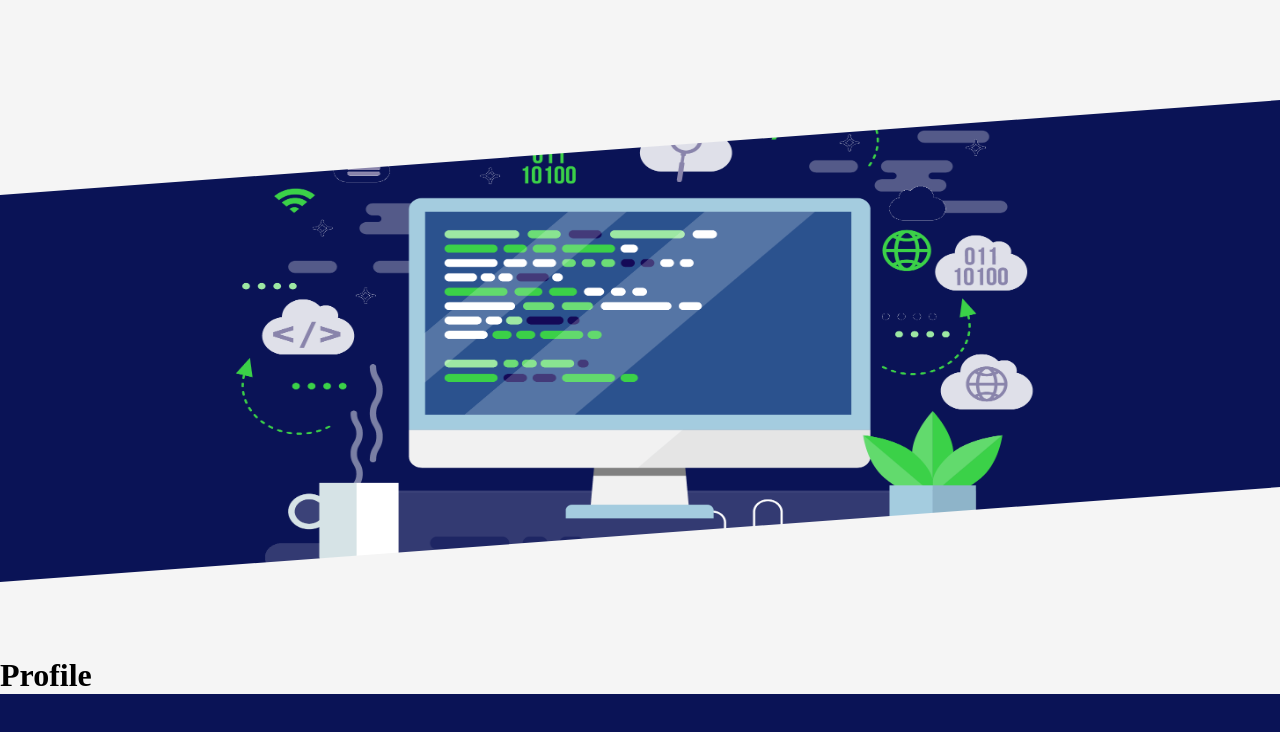
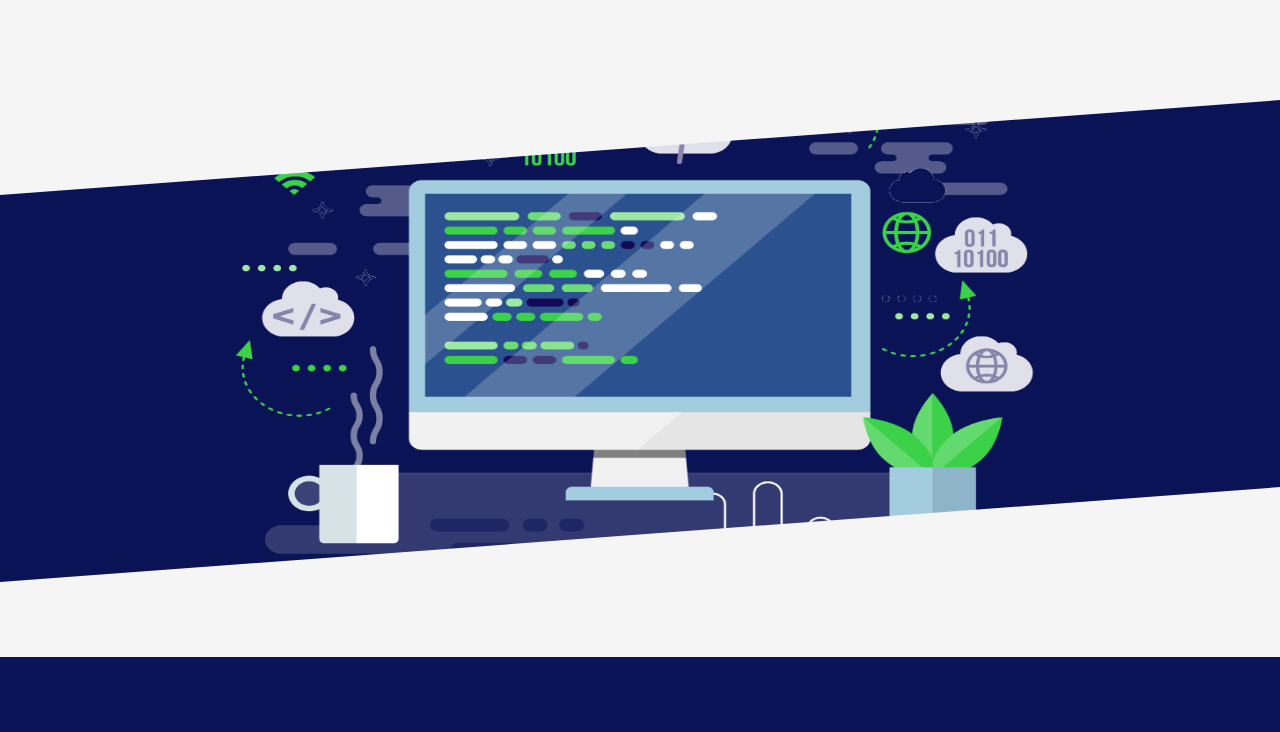
Before and after one commit to FelipeMarqueStefano/SiteTeste, a plain HTML site: page index.html in a window 1280 px wide. Shown: the top 732 px of the page. Drawn offline with Linux system fonts and the light colour scheme.

Commit message:
Update index.html

```diff
--- a/index.html
+++ b/index.html
@@ -14,7 +14,7 @@
 
     </div>
     <div class="start">
-        <h1>Profile</h1>
+
     </div>
 </body>
 </html>
```
